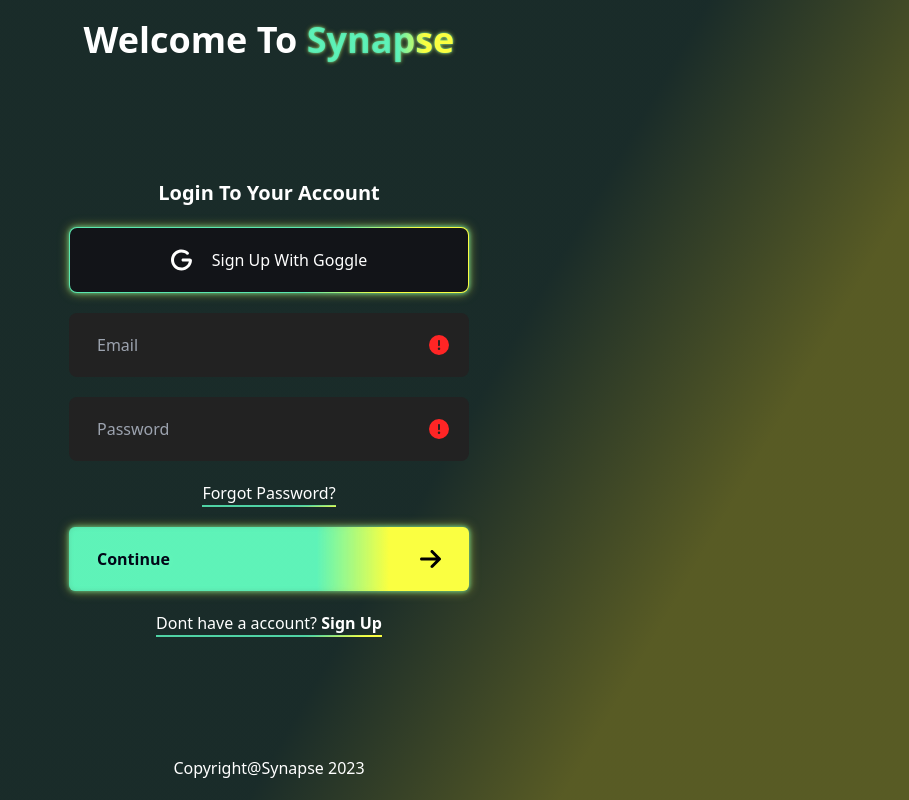
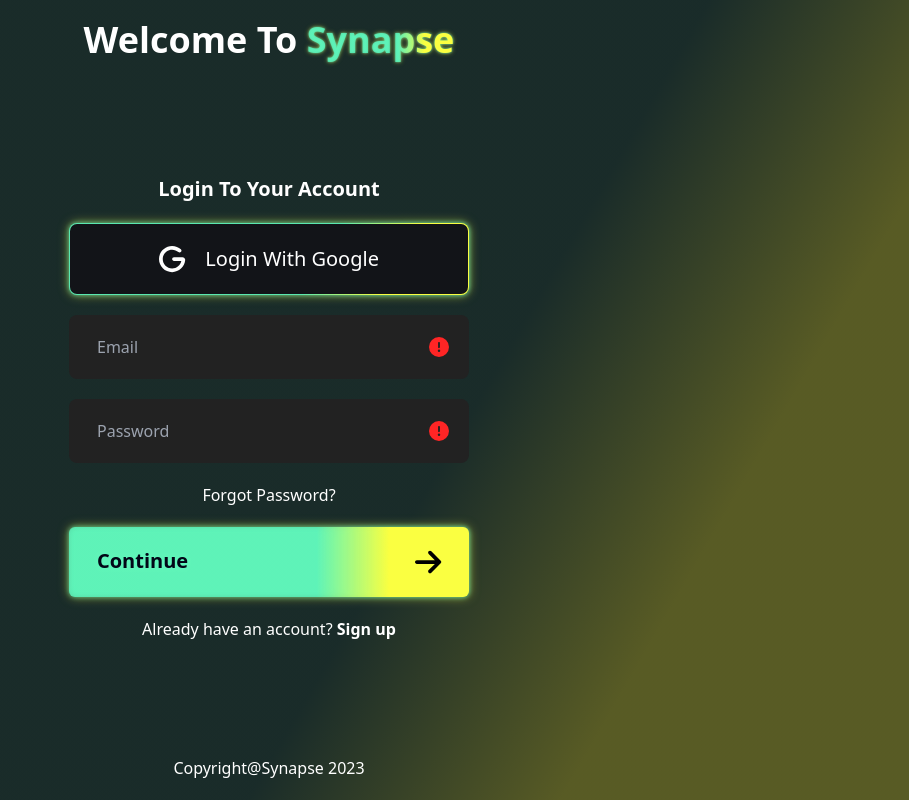
Before and after one commit to SynapseApp/Synapse, a React app in the folder client/: page /auth in a window 1280 px wide. Shown: the whole page, without its empty margins (371-1280 px from the left). Built offline with nearby package versions, Linux system fonts and the light colour scheme; the HTML template or start-up script is replaced by a standard one.

Commit message:
Fixed up front end and added method to get input data

```diff
--- a/client/src/assets/InputGroup.tsx
+++ b/client/src/assets/InputGroup.tsx
@@ -1,25 +1,25 @@
-import { FontAwesomeIcon } from "@fortawesome/react-fontawesome";
-import "./assets-styles.scss";
-import {
-  faCheckCircle,
-  faCircleExclamation,
-} from "@fortawesome/free-solid-svg-icons";
-import { FormEvent, useState } from "react";
-import { validateInput } from "../modules/methods";
+import { FontAwesomeIcon } from '@fortawesome/react-fontawesome';
+import './assets-styles.scss';
+import { faCheckCircle, faCircleExclamation } from '@fortawesome/free-solid-svg-icons';
+import { FormEvent, useState } from 'react';
+import { validateInput } from '../modules/methods';
 
 interface PropInterface {
   type: string;
   placeholder: string;
+  setValueInput: any;
 }
 
-export default function InputGroup({ type, placeholder }: PropInterface) {
-  const [value, setValue] = useState("");
+export default function InputGroup({ type, placeholder, setValueInput }: PropInterface) {
+  const [value, setValue] = useState('');
   const [inputIsValid, setInputIsValid] = useState(false);
 
   async function handleInput(event: FormEvent<HTMLInputElement>) {
     const target = event.target as HTMLInputElement;
 
     await setValue(target.value);
+
+    setValueInput(value);
 
     const validatedData = validateInput(target.value, type);
     setInputIsValid(validatedData.isValid);
@@ -28,18 +28,9 @@
   return (
     <>
       <div className="InputGroup">
-        <input
-          type={type}
-          placeholder={placeholder}
-          value={value}
-          onInput={handleInput}
-        />
+        <input type={type} placeholder={placeholder} value={value} onInput={handleInput} />
         <div className="indicator">
-          <FontAwesomeIcon
-            icon={inputIsValid ? faCheckCircle : faCircleExclamation}
-            size="lg"
-            className={`icon-${inputIsValid ? "success" : "danger"}`}
-          />
+          <FontAwesomeIcon icon={inputIsValid ? faCheckCircle : faCircleExclamation} size="lg" className={`icon-${inputIsValid ? 'success' : 'danger'}`} />
         </div>
       </div>
     </>
--- a/client/src/index.scss
+++ b/client/src/index.scss
@@ -3,19 +3,11 @@
 @tailwind utilities;
 
 $transition: all 0.1s ease-in-out;
-$linear-gradient: linear-gradient(
-  120deg,
-  rgba(93, 252, 195, 0.8) 62%,
-  rgba(250, 255, 65, 1) 80%
-);
+$linear-gradient: linear-gradient(120deg, rgba(93, 252, 195, 0.8) 62%, rgba(250, 255, 65, 1) 80%);
 
 body {
   @apply w-screen h-screen overflow-x-hidden;
-  background: linear-gradient(
-    120deg,
-    rgba(93, 252, 194, 0.1) 62%,
-    rgba(250, 255, 65, 0.3) 80%
-  );
+  background: linear-gradient(120deg, rgba(93, 252, 194, 0.1) 62%, rgba(250, 255, 65, 0.3) 80%);
   background-color: #121418;
   // background-color: #ffffff;
 }
@@ -62,16 +54,13 @@
   background: $linear-gradient;
 }
 
-.gradient-border {
-  @apply hover:px-5;
-  border-image: linear-gradient(
-      120deg,
-      rgba(93, 252, 195, 0.8) 62%,
-      rgba(250, 255, 65, 1) 80%
-    )
-    30;
+.gradient-border:hover {
+  @apply hover:px-2;
+  border-image: linear-gradient(270deg, rgba(93, 252, 195, 0.8) 60%, rgba(250, 255, 65, 1) 80%) 10;
+
   border-bottom: 2px;
   border-style: solid;
+  cursor: pointer;
 }
 
 .gradient-border-all {
@@ -91,7 +80,7 @@
   border: solid $border transparent; /* !importanté */
 
   &:before {
-    content: "";
+    content: '';
     transition: $transition;
     position: absolute;
     top: 0;
@@ -115,80 +104,46 @@
 }
 
 .glow-effect {
-  background: -webkit-linear-gradient(
-    0deg,
-    rgba(93, 252, 195, 0.8) 62%,
-    rgba(250, 255, 65, 1) 80%
-  );
-  --tw-drop-shadow: drop-shadow(0px 0px 2.5px rgba(93, 252, 195, 0.8))
-    drop-shadow(0px 0px 5px rgba(250, 255, 65, 0.5));
-  filter: var(--tw-blur) var(--tw-brightness) var(--tw-contrast)
-    var(--tw-grayscale) var(--tw-hue-rotate) var(--tw-invert) var(--tw-saturate)
-    var(--tw-sepia) var(--tw-drop-shadow);
+  background: -webkit-linear-gradient(0deg, rgba(93, 252, 195, 0.8) 62%, rgba(250, 255, 65, 1) 80%);
+  --tw-drop-shadow: drop-shadow(0px 0px 2.5px rgba(93, 252, 195, 0.8)) drop-shadow(0px 0px 5px rgba(250, 255, 65, 0.5));
+  filter: var(--tw-blur) var(--tw-brightness) var(--tw-contrast) var(--tw-grayscale) var(--tw-hue-rotate) var(--tw-invert) var(--tw-saturate) var(--tw-sepia) var(--tw-drop-shadow);
 }
 
 .glow-effect:hover {
-  background: -webkit-linear-gradient(
-    0deg,
-    rgba(93, 252, 195, 0.8) 62%,
-    rgba(250, 255, 65, 1) 80%
-  );
-  --tw-drop-shadow: drop-shadow(0px 0px 5px rgba(93, 252, 195, 0.8))
-    drop-shadow(0px 0px 10px rgba(250, 255, 65, 0.5));
-  filter: var(--tw-blur) var(--tw-brightness) var(--tw-contrast)
-    var(--tw-grayscale) var(--tw-hue-rotate) var(--tw-invert) var(--tw-saturate)
-    var(--tw-sepia) var(--tw-drop-shadow);
+  background: -webkit-linear-gradient(0deg, rgba(93, 252, 195, 0.8) 62%, rgba(250, 255, 65, 1) 80%);
+  --tw-drop-shadow: drop-shadow(0px 0px 5px rgba(93, 252, 195, 0.8)) drop-shadow(0px 0px 10px rgba(250, 255, 65, 0.5));
+  filter: var(--tw-blur) var(--tw-brightness) var(--tw-contrast) var(--tw-grayscale) var(--tw-hue-rotate) var(--tw-invert) var(--tw-saturate) var(--tw-sepia) var(--tw-drop-shadow);
 }
 
 .glow-effect-text {
   cursor: pointer;
-  background: -webkit-linear-gradient(
-    0deg,
-    rgba(93, 252, 195, 0.8) 62%,
-    rgba(250, 255, 65, 1) 80%
-  );
+  background: -webkit-linear-gradient(0deg, rgba(93, 252, 195, 0.8) 62%, rgba(250, 255, 65, 1) 80%);
   background-clip: text;
   -webkit-background-clip: text;
   -webkit-text-fill-color: transparent;
-  --tw-drop-shadow: drop-shadow(0px 0px 1px rgba(93, 252, 195, 0.8))
-    drop-shadow(0px 0px 2px rgba(250, 255, 65, 0.5));
-  filter: var(--tw-blur) var(--tw-brightness) var(--tw-contrast)
-    var(--tw-grayscale) var(--tw-hue-rotate) var(--tw-invert) var(--tw-saturate)
-    var(--tw-sepia) var(--tw-drop-shadow);
+  --tw-drop-shadow: drop-shadow(0px 0px 1px rgba(93, 252, 195, 0.8)) drop-shadow(0px 0px 2px rgba(250, 255, 65, 0.5));
+  filter: var(--tw-blur) var(--tw-brightness) var(--tw-contrast) var(--tw-grayscale) var(--tw-hue-rotate) var(--tw-invert) var(--tw-saturate) var(--tw-sepia) var(--tw-drop-shadow);
 }
 
 .glow-effect-text:hover {
-  background: -webkit-linear-gradient(
-    0deg,
-    rgba(93, 252, 195, 0.8) 62%,
-    rgba(250, 255, 65, 1) 80%
-  );
+  background: -webkit-linear-gradient(0deg, rgba(93, 252, 195, 0.8) 62%, rgba(250, 255, 65, 1) 80%);
   background-clip: text;
   -webkit-background-clip: text;
   -webkit-text-fill-color: transparent;
-  --tw-drop-shadow: drop-shadow(0px 0px 2.5px rgba(93, 252, 195, 0.8))
-    drop-shadow(0px 0px 5px rgba(250, 255, 65, 0.5));
-  filter: var(--tw-blur) var(--tw-brightness) var(--tw-contrast)
-    var(--tw-grayscale) var(--tw-hue-rotate) var(--tw-invert) var(--tw-saturate)
-    var(--tw-sepia) var(--tw-drop-shadow);
+  --tw-drop-shadow: drop-shadow(0px 0px 2.5px rgba(93, 252, 195, 0.8)) drop-shadow(0px 0px 5px rgba(250, 255, 65, 0.5));
+  filter: var(--tw-blur) var(--tw-brightness) var(--tw-contrast) var(--tw-grayscale) var(--tw-hue-rotate) var(--tw-invert) var(--tw-saturate) var(--tw-sepia) var(--tw-drop-shadow);
 }
 
 .glow-effect-border {
   &:before {
-    --tw-drop-shadow: drop-shadow(0px 0px 2.5px rgba(93, 252, 195, 0.8))
-      drop-shadow(0px 0px 5px rgba(250, 255, 65, 0.5));
-    filter: var(--tw-blur) var(--tw-brightness) var(--tw-contrast)
-      var(--tw-grayscale) var(--tw-hue-rotate) var(--tw-invert)
-      var(--tw-saturate) var(--tw-sepia) var(--tw-drop-shadow);
+    --tw-drop-shadow: drop-shadow(0px 0px 2.5px rgba(93, 252, 195, 0.8)) drop-shadow(0px 0px 5px rgba(250, 255, 65, 0.5));
+    filter: var(--tw-blur) var(--tw-brightness) var(--tw-contrast) var(--tw-grayscale) var(--tw-hue-rotate) var(--tw-invert) var(--tw-saturate) var(--tw-sepia) var(--tw-drop-shadow);
   }
 }
 
 .glow-effect-border:hover {
   &:before {
-    --tw-drop-shadow: drop-shadow(0px 0px 5px rgba(93, 252, 195, 0.8))
-      drop-shadow(0px 0px 10px rgba(250, 255, 65, 0.5));
-    filter: var(--tw-blur) var(--tw-brightness) var(--tw-contrast)
-      var(--tw-grayscale) var(--tw-hue-rotate) var(--tw-invert)
-      var(--tw-saturate) var(--tw-sepia) var(--tw-drop-shadow);
+    --tw-drop-shadow: drop-shadow(0px 0px 5px rgba(93, 252, 195, 0.8)) drop-shadow(0px 0px 10px rgba(250, 255, 65, 0.5));
+    filter: var(--tw-blur) var(--tw-brightness) var(--tw-contrast) var(--tw-grayscale) var(--tw-hue-rotate) var(--tw-invert) var(--tw-saturate) var(--tw-sepia) var(--tw-drop-shadow);
   }
 }
--- a/client/src/modules/methods.ts
+++ b/client/src/modules/methods.ts
@@ -2,89 +2,55 @@
   const emailRegex = /^[a-zA-Z0-9._%+-]+@[a-zA-Z0-9.-]+\.[a-zA-Z]{2,}$/;
   const passwordRegex = /^(?=.*[a-z])(?=.*[A-Z])(?=.*\d).{8,}$/;
 
-  let feedback = "",
-    feedbackColor = "#DD0000",
-    isValid = false,
-    name = type;
+  let feedback = '',
+    feedbackColor = '#DD0000',
+    isValid = false;
 
   switch (type) {
-    case "email":
-      if (value === "") {
+    case 'email':
+      if (value === '') {
         feedback = "Don't forget to provide your email address.";
-        feedbackColor = "#DD9999";
+        feedbackColor = '#DD9999';
       }
 
-      if (!emailRegex.test(value) && value != "") {
-        feedback = "Please enter a valid email address.";
+      if (!emailRegex.test(value) && value != '') {
+        feedback = 'Please enter a valid email address.';
       }
 
       if (emailRegex.test(value)) {
-        feedback = "Looks good! The email address is valid.";
-        feedbackColor = "#00DD00";
+        feedback = 'Looks good! The email address is valid.';
+        feedbackColor = '#00DD00';
         isValid = true;
       }
 
       break;
 
-    case "password":
-      if (value === "") {
+    case 'password':
+      if (value === '') {
         feedback = "Don't forget to provide a password.";
-        feedbackColor = "#DD9999";
+        feedbackColor = '#DD9999';
       }
 
-      if (!passwordRegex.test(value) && value != "") {
+      if (!passwordRegex.test(value) && value != '') {
         if (value.length < 8) {
-          feedback = "Password must be at least 8 characters long.";
+          feedback = 'Password must be at least 8 characters long.';
         } else if (!/(?=.*[a-z])/.test(value)) {
-          feedback = "Password must contain atleast a lowercase letter";
+          feedback = 'Password must contain atleast a lowercase letter';
         } else if (!/(?=.*[A-Z])/.test(value)) {
-          feedback = "Password must contain atleast an uppercase letter";
+          feedback = 'Password must contain atleast an uppercase letter';
         } else if (!/(?=.*\d)/.test(value)) {
-          feedback = "Password must contain atleast a digit";
+          feedback = 'Password must contain atleast a digit';
         } else {
-          feedback = "Oops! The password is not strong enough.";
+          feedback = 'Oops! The password is not strong enough.';
         }
       }
 
       if (passwordRegex.test(value)) {
-        feedback = "Looks good! The password is strong and secure.";
-        feedbackColor = "#00DD00";
+        feedback = 'Looks good! The password is strong and secure.';
+        feedbackColor = '#00DD00';
         isValid = true;
       }
 
-      break;
-
-    default:
-      switch (name) {
-        case "fName":
-          name = "first name";
-          break;
-
-        case "lName":
-          name = "last name";
-          break;
-      }
-
-      if (value === "") {
-        if (type !== "confirm")
-          feedback = `Don't forget to provide your ${name}.`;
-        else feedback = "Don't forget to confirm your password";
-        feedbackColor = "#DD9999";
-      } else if (value.length < 3 && type !== "confirm") {
-        feedback = `Your ${name} should contain at least 3 characters`;
-      } else if (
-        value[0] !== value[0]?.toUpperCase() &&
-        type !== "confirm" &&
-        type !== "address"
-      ) {
-        feedback = `Your ${name} should start with a capital letter.`;
-      } else if (/\d/.test(value) && type !== "confirm" && type !== "address") {
-        feedback = `Your ${name} should not contain any digits.`;
-      } else if (type !== "confirm") {
-        feedback = `Looks good! Your ${name} is valid`;
-        feedbackColor = "#00DD00";
-        isValid = true;
-      }
       break;
   }
 
--- a/client/src/pages/Auth/AuthComponent.tsx
+++ b/client/src/pages/Auth/AuthComponent.tsx
@@ -1,16 +1,19 @@
-import { FontAwesomeIcon } from "@fortawesome/react-fontawesome";
-import { faArrowRight, faG } from "@fortawesome/free-solid-svg-icons";
-import InputGroup from "../../assets/InputGroup";
-import { useState } from "react";
+import { FontAwesomeIcon } from '@fortawesome/react-fontawesome';
+import { faArrowRight, faG } from '@fortawesome/free-solid-svg-icons';
+import InputGroup from '../../assets/InputGroup';
+import { useState } from 'react';
+import { FormEvent } from 'react';
 
 export default function AuthComponent() {
-  const [method, setMethod] = useState("Login");
+  const [method, setMethod] = useState('Login');
+  const [valueEmail, setValueEmail] = useState('');
+  const [valuePassword, setValuePassword] = useState('');
 
-  function handleSubmit(event: Event) {
+  function handleSubmit(event: FormEvent<HTMLFormElement>) {
     event.preventDefault();
 
-    if (method === "login") {
-      // Login the user
+    if (method === 'Login') {
+      //login user
     } else {
       // Register the user
     }
@@ -18,39 +21,30 @@
 
   return (
     <>
-      <form id="Login-Component" className="">
-        <h6>
-          {method === "Login"
-            ? "Login To Your Account"
-            : "Register A New Account"}
-        </h6>
+      <form id="Login-Component" className="" onSubmit={handleSubmit}>
+        <h6>{method === 'Login' ? 'Login To Your Account' : 'Register A New Account'}</h6>
 
-        <button
-          id="Google-Auth-Button"
-          className="gradient-box glow-effect-border"
-        >
+        <button id="Google-Auth-Button" className="gradient-box glow-effect-border">
           <FontAwesomeIcon icon={faG} size="xl" />
-          Sign Up With Goggle
+          {method} With Google
         </button>
 
-        <InputGroup type="email" placeholder="Email" />
-        <InputGroup type="password" placeholder="Password" />
-        {method === "Login" && (
-          <p className="gradient-border">Forgot Password?</p>
-        )}
+        <InputGroup type="email" placeholder="Email" setValueInput={setValueEmail} />
+        <InputGroup type="password" placeholder="Password" setValueInput={setValuePassword} />
+        {method === 'Login' && <p className="gradient-border">Forgot Password?</p>}
         <button id="Submit-Button" className="gradient-btn glow-effect">
           Continue
           <FontAwesomeIcon icon={faArrowRight} size="xl" />
         </button>
 
         <p
-          className="gradient-border"
           onClick={() => {
-            if (method === "Login") setMethod("Register");
-            else setMethod("Login");
+            if (method === 'Login') setMethod('Sign up');
+            else setMethod('Login');
           }}
         >
-          Dont have a account? <b>Sign Up</b>
+          {method === 'Login' ? 'Already have an account? ' : 'Create an account '}
+          <b className="gradient-border">{method === 'Login' ? 'Sign up' : 'Login'}</b>
         </p>
       </form>
     </>
--- a/client/src/pages/pages-styles.scss
+++ b/client/src/pages/pages-styles.scss
@@ -1,4 +1,4 @@
-@import "../index.scss";
+@import '../index.scss';
 
 #Login-Page {
   @apply w-screen h-screen text-center p-5
@@ -9,11 +9,11 @@
       flex flex-col justify-center items-center gap-5;
 
     > #Google-Auth-Button {
-      @apply w-full flex justify-center items-center gap-5;
+      @apply w-full flex justify-center items-center gap-5 text-xl;
     }
 
     > #Submit-Button {
-      @apply flex justify-between;
+      @apply flex justify-between text-xl;
 
       > svg > path {
         fill: black;
```
